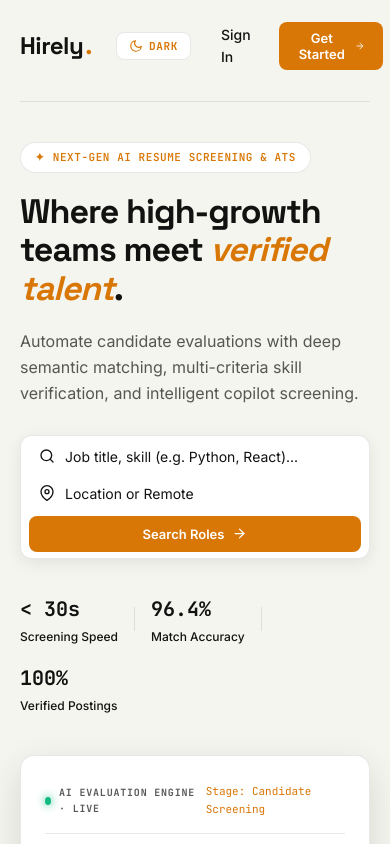
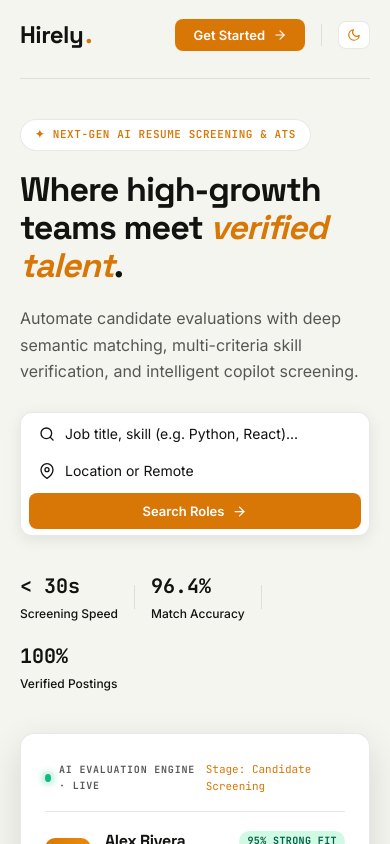
Before and after one commit to KiranK0304/ThirdSemProjectFrontEnd, a React (Vite) app: page / in a window 390 px wide. Shown: the top 844 px of the page. Built offline with nearby package versions, Linux system fonts and the light colour scheme; no server answers.

Commit message:
fix(landing): place theme toggle button on far right and add responsive breakpoints for split screen

```diff
--- a/src/components/landing/HeroSection.module.css
+++ b/src/components/landing/HeroSection.module.css
@@ -70,7 +70,16 @@
 .navRight {
   display: flex;
   align-items: center;
-  gap: 16px;
+  gap: 14px;
+  flex-shrink: 0;
+  white-space: nowrap;
+}
+
+.navDivider {
+  width: 1px;
+  height: 22px;
+  background-color: var(--color-border);
+  margin: 0 2px;
 }
 
 .themeToggleBtn {
@@ -88,6 +97,8 @@
   letter-spacing: 0.06em;
   cursor: pointer;
   transition: all 0.15s ease;
+  white-space: nowrap;
+  flex-shrink: 0;
 }
 
 .themeToggleBtn:hover {
@@ -102,7 +113,9 @@
 .authButtons {
   display: flex;
   align-items: center;
-  gap: 14px;
+  gap: 12px;
+  white-space: nowrap;
+  flex-shrink: 0;
 }
 
 .signInLink {
@@ -562,6 +575,19 @@
 }
 
 /* ── Responsive ── */
+@media (max-width: 1140px) {
+  .navLeft {
+    gap: 20px;
+  }
+  .navLinks {
+    gap: 16px;
+  }
+  .navLinks a[href^="#features"],
+  .navLinks a[href^="#how-it-works"] {
+    display: none;
+  }
+}
+
 @media (max-width: 992px) {
   .heroContentGrid {
     grid-template-columns: 1fr;
@@ -570,6 +596,10 @@
 
   .heroPreview {
     order: 2;
+  }
+
+  .navLinks a[href^="#ai-interactive"] {
+    display: none;
   }
 }
 
@@ -601,3 +631,17 @@
     gap: 16px;
   }
 }
+
+@media (max-width: 580px) {
+  .signInLink {
+    display: none;
+  }
+
+  .themeLabel {
+    display: none;
+  }
+
+  .themeToggleBtn {
+    padding: 6px 8px;
+  }
+}
--- a/src/components/landing/HeroSection.tsx
+++ b/src/components/landing/HeroSection.tsx
@@ -63,16 +63,6 @@ export default function HeroSection() {
         </div>
 
         <div className={styles.navRight}>
-          <button
-            className={styles.themeToggleBtn}
-            onClick={toggleTheme}
-            title={`Switch to ${theme === 'dark' ? 'light' : 'dark'} mode`}
-            aria-label="Toggle theme mode"
-          >
-            {theme === 'dark' ? <FiSun size={14} /> : <FiMoon size={14} />}
-            <span className={styles.themeLabel}>{theme === 'dark' ? 'LIGHT' : 'DARK'}</span>
-          </button>
-
           {user ? (
             <button
               className={styles.dashboardBtn}
@@ -93,6 +83,18 @@ export default function HeroSection() {
               </button>
             </div>
           )}
+
+          <div className={styles.navDivider} aria-hidden="true" />
+
+          <button
+            className={styles.themeToggleBtn}
+            onClick={toggleTheme}
+            title={`Switch to ${theme === 'dark' ? 'light' : 'dark'} mode`}
+            aria-label="Toggle theme mode"
+          >
+            {theme === 'dark' ? <FiSun size={14} /> : <FiMoon size={14} />}
+            <span className={styles.themeLabel}>{theme === 'dark' ? 'LIGHT' : 'DARK'}</span>
+          </button>
         </div>
       </header>
 
```
